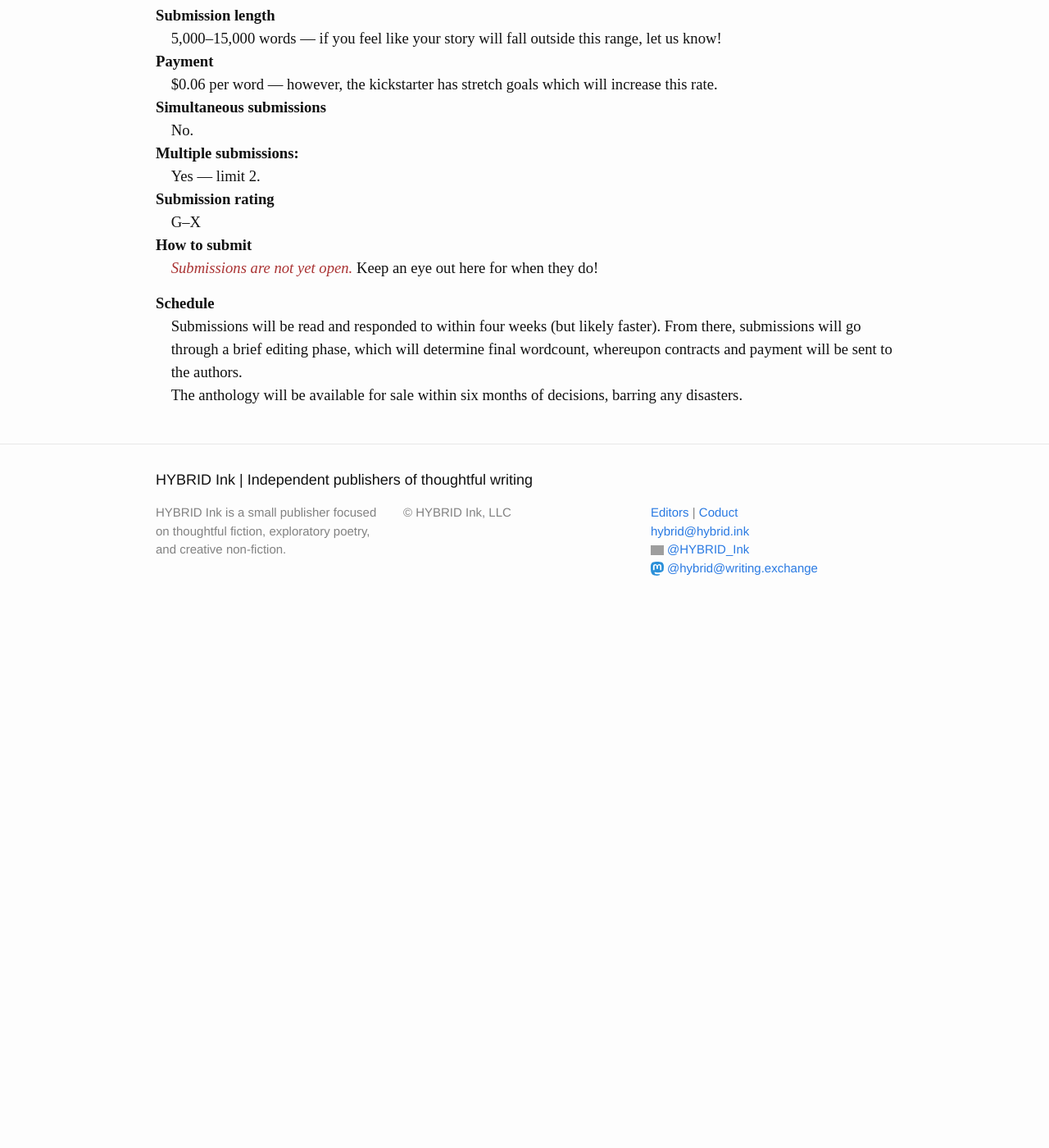
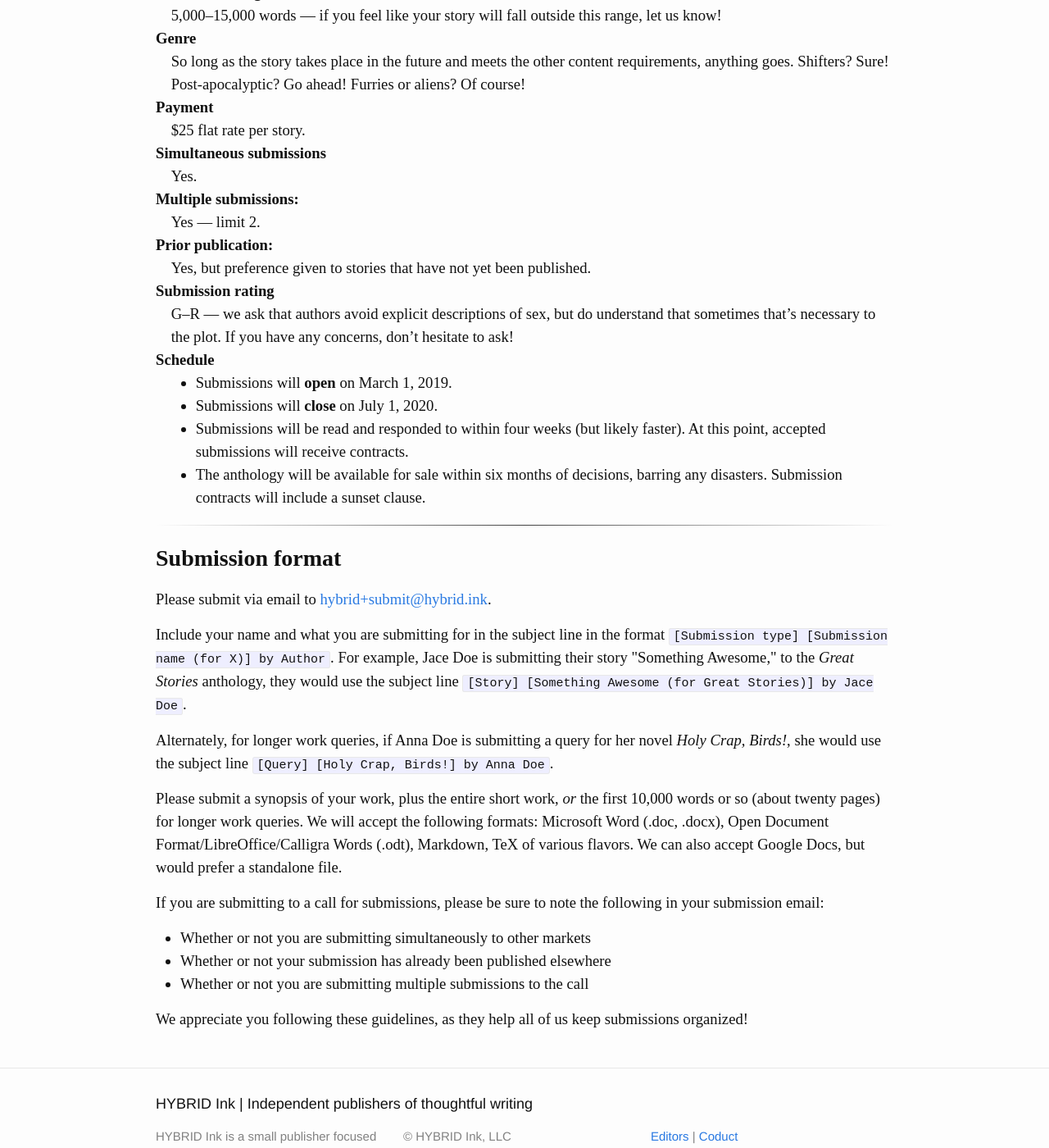
Before and after one commit to hybridink/hybrid.ink, a Jekyll site: the page built from submit/anthologies/forward-looking/sex/index.md, in a window 1280 px wide and 1400 px high, scrolled down 1218 px. Shown: the whole window at 82% size. Built offline with Jekyll 4.4.1, drawn with Linux system fonts in a browser that asks for light colours; some web fonts are replaced; comment, search, counter and statistics services are not loaded; before the commit the page ends 1982 px from its top, so only the background shows below that; some of the changed text lies outside the part shown; grey boxes are pictures that could not be loaded.

Commit message:
Getting anthologies ready to go live

```diff
--- a/_includes/submission-format.html
+++ b/_includes/submission-format.html
@@ -10,4 +10,12 @@
 
 <p>Please submit a synopsis of your work, plus the entire short work, <em>or</em> the first 10,000 words or so (about twenty pages) for longer work queries. We will accept the following formats: Microsoft Word (.doc, .docx), Open Document Format/LibreOffice/Calligra Words (.odt), Markdown, TeX of various flavors. We can also accept Google Docs, but would prefer a standalone file.</p>
 
+<p>If you are submitting to a call for submissions, please be sure to note the following in your submission email:</p>
+
+<ul>
+    <li>Whether or not you are submitting simultaneously to other markets</li>
+    <li>Whether or not your submission has already been published elsewhere</li>
+    <li>Whether or not you are submitting multiple submissions to the call</li>
+</ul>
+
 <p>We appreciate you following these guidelines, as they help all of us keep submissions organized!</p>
--- a/submit/anthologies/forward-looking/sex/index.md
+++ b/submit/anthologies/forward-looking/sex/index.md
@@ -19,9 +19,9 @@
 
 ## About the anthology
 
-*Forward-Looking: Sex* is an anthology of short fiction edited by Madison Scott-Clary. It will comprise several pieces from diverse authors. The anthology will be released in both physical and E-Book formats, and will be available to download for Kickstarter backers.
+*Forward-Looking: Sex* is an anthology of short fiction edited by Madison Scott-Clary. It will comprise several pieces from diverse authors. The anthology will be released in both physical and e-book formats, as well as, depending on interest, audiobook format.
 
-Submissions are not yet open, pending completion of the Kickstarter campaign, but here is what {{site.brand}} will be looking for:
+Here is what {{site.brand}} will be looking for:
 
 Submission content
 :   We are looking for short story submissions that explore the shape of sex and sexuality in the decades and centuries to come. There is no restriction on gender of characters or perceived orientation, including anywhere on the asexuality spectrum. Neither is there a restriction on the sexual content of the story. Do keep in mind that *Forward-Looking: Sex* is, at it's core, an anthology about sex.
@@ -30,26 +30,29 @@
 Submission length
 :   5,000--15,000 words --- if you feel like your story will fall outside this range, let us know!
 
+Genre
+:   So long as the story takes place in the future and meets the other content requirements, anything goes. Shifters? Sure! Post-apocalyptic? Go ahead! Furries or aliens? Of course!
+
 Payment
-:   $0.06 per word --- however, the kickstarter has stretch goals which will increase this rate.
+:   $25 flat rate per story.
 
 Simultaneous submissions
-:   No.
+:   Yes.
 
 Multiple submissions:
 :   Yes --- limit 2.
 
+Prior publication:
+:   Yes, but preference given to stories that have not yet been published.
+
 Submission rating
-:   G--X
-
-How to submit
-:   *Submissions are not yet open.*{: class="closed" } Keep an eye out here for when they do!
-
-<!-- :
-{% include submission-format.html %}
--->
+:   G--R --- we ask that authors avoid explicit descriptions of sex, but do understand that sometimes that's necessary to the plot. If you have any concerns, don't hesitate to ask!
 
 Schedule
-:   Submissions will be read and responded to within four weeks (but likely faster). From there, submissions will go through a brief editing phase, which will determine final wordcount, whereupon contracts and payment will be sent to the authors.
+:
+    * Submissions will **open** on March 1, 2019.
+    * Submissions will **close** on July 1, 2020.
+    * Submissions will be read and responded to within four weeks (but likely faster). At this point, accepted submissions will receive contracts.
+    * The anthology will be available for sale within six months of decisions, barring any disasters. Submission contracts will include a sunset clause.
 
-    The anthology will be available for sale within six months of decisions, barring any disasters.
+{% include submission-format.html %}
--- a/submit/anthologies/index.md
+++ b/submit/anthologies/index.md
@@ -3,7 +3,10 @@
 title: Anthologies
 ---
 
-* [*Forward-Looking*](forward-looking)
-    * [*Forward-Looking: Gender*](forward-looking/gender)
-    * [*Forward-Looking: Love*](forward-looking/love)
-    * [*Forward-Looking: Sex*](forward-looking/sex)
+* [*Acethetic*](acethetic) --- *Submissions open December 1, 2019*
+
+  *Acethetic* is an anthology focused on short storys that explore the lives of our asexual friends and family. The stories should focus on characters anywhere on the specturm of asexuality. Aromantic characters also welcome, of course! We are particularly keen on featuring #OwnVoices authors.
+* [*Forward-Looking*](forward-looking) --- A series of anthologies focused on identity in the future.
+    * [*Forward-Looking: Gender*](forward-looking/gender) --- *Submissions open March 1, 2020*
+    * [*Forward-Looking: Love*](forward-looking/love) --- *Submissions open March 1, 2020*
+    * [*Forward-Looking: Sex*](forward-looking/sex) --- *Submissions open March 1, 2020*
```
Also changed, not shown: submit/anthologies/acethetic/index.md (added, +53 -0 lines), submit/anthologies/forward-looking/gender/index.md (+16 -13 lines), submit/anthologies/forward-looking/index.md (+5 -3 lines), submit/anthologies/forward-looking/love/index.md (+16 -13 lines).
